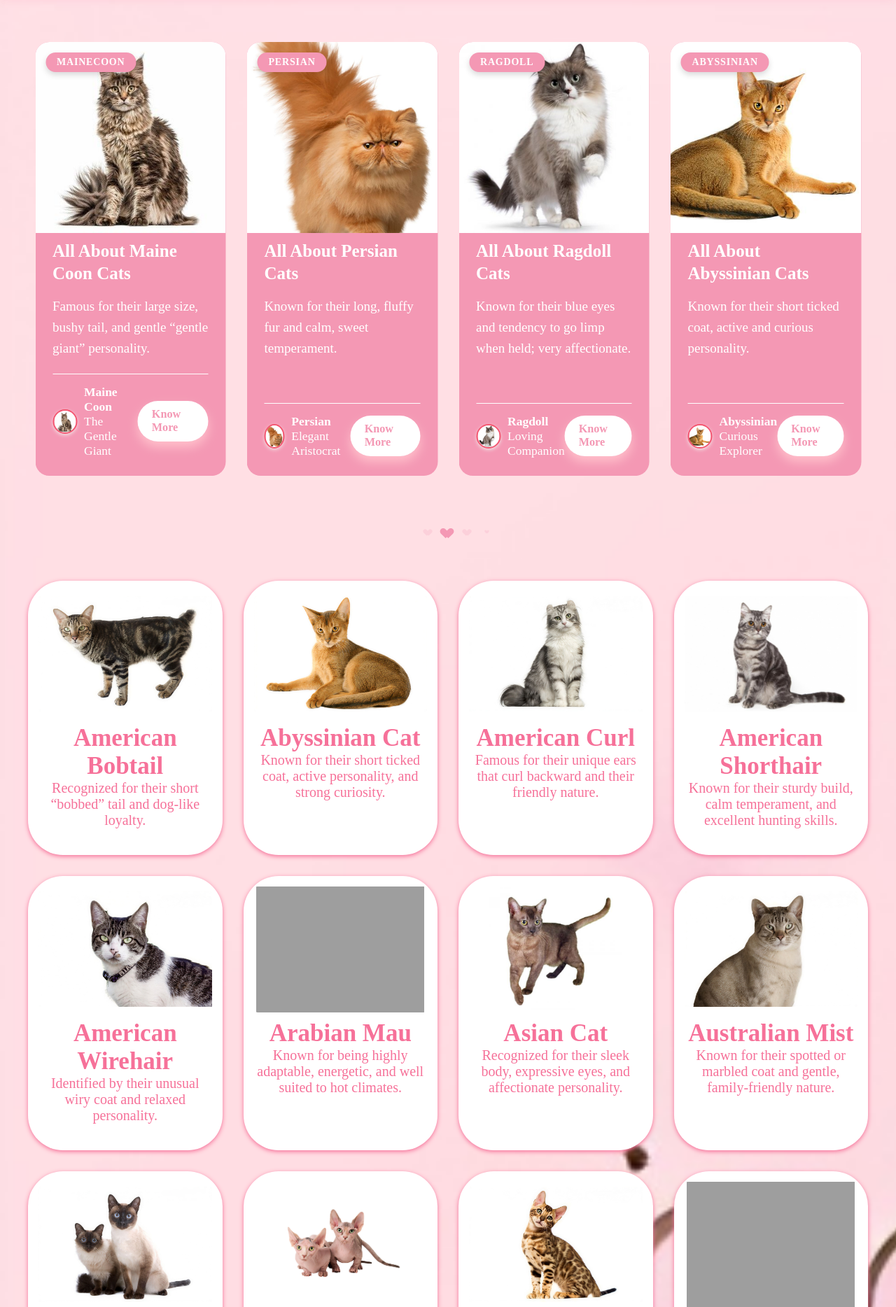
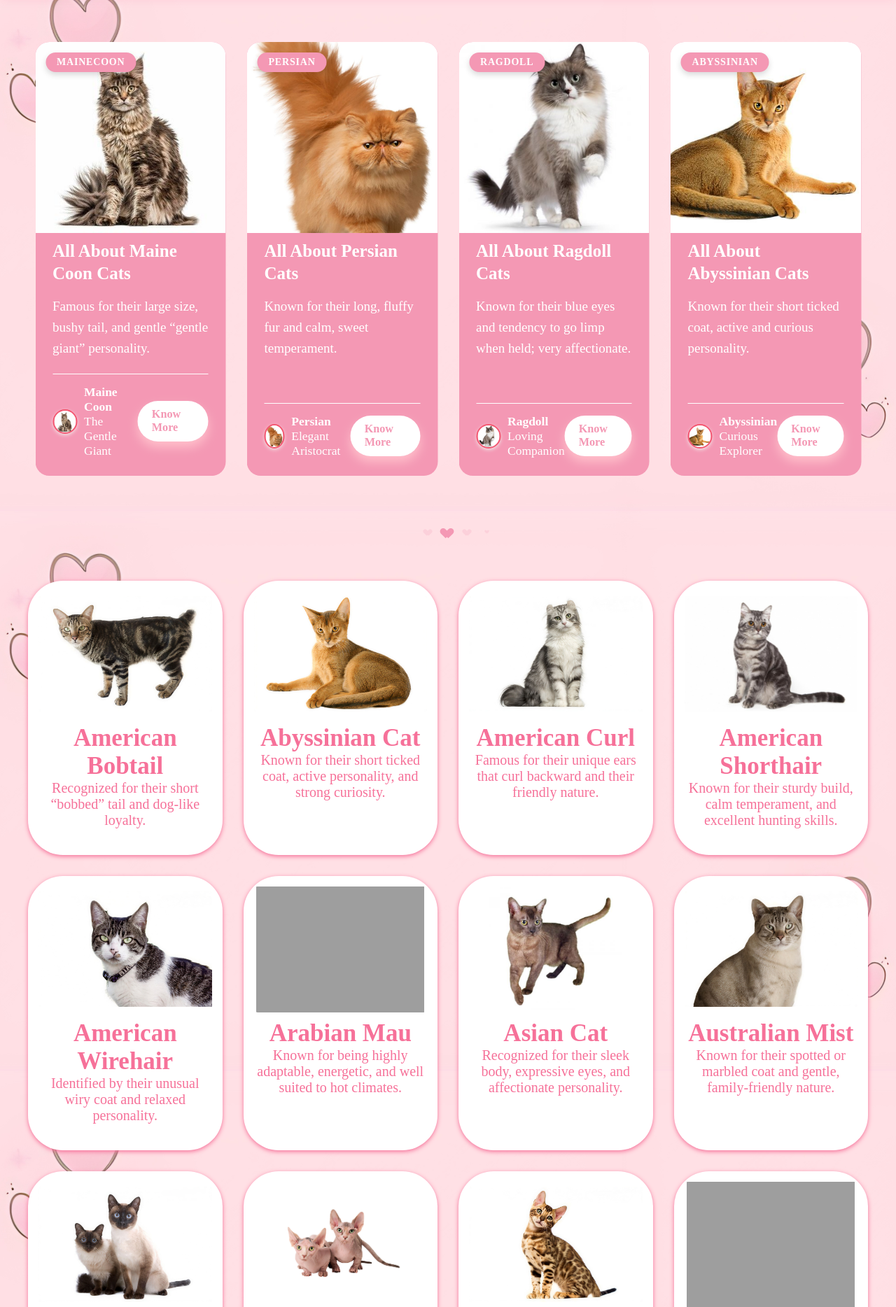
Before and after one commit to dannnnnno-o/WSAT-Finals, a PHP site: page /breeds in a window 1280 px wide. Shown: the part 70-1938 px from the top of the page at 70% size. Run offline with PHP 8.4, Linux system fonts and the light colour scheme; data comes from the database, SQL or seed files in the repository; grey boxes are pictures that could not be loaded.

Commit message:
fixed bg in care + breeds

```diff
--- a/breeds/style.css
+++ b/breeds/style.css
@@ -1,6 +1,13 @@
 /* Carousel */
 .swiper-button-prev, .swiper-button-next {
     display: none !important;
+}
+
+body{
+    background-image: url('/images/bg/b.jpg') !important;
+    background-position: center;
+    background-size: cover !important;
+    background-attachment: fixed;
 }
 
 .swiper-slide {
--- a/care/index.php
+++ b/care/index.php
@@ -6,6 +6,7 @@
     <meta name="viewport" content="width=device-width, initial-scale=1.0">
     <title>Cat Care Guide</title>
     <link rel="stylesheet" href="../style.css">
+    <link rel="stylesheet" href="styles.css">
     <link rel="icon" href="/images/bg/catty.png">
 </head>
 
--- /dev/null
+++ b/care/styles.css
@@ -0,0 +1,6 @@
+body{
+    background-image: url('/images/bg/b.jpg') !important;
+    background-position: center;
+    background-size: cover !important;
+    background-attachment: fixed;
+}
```
